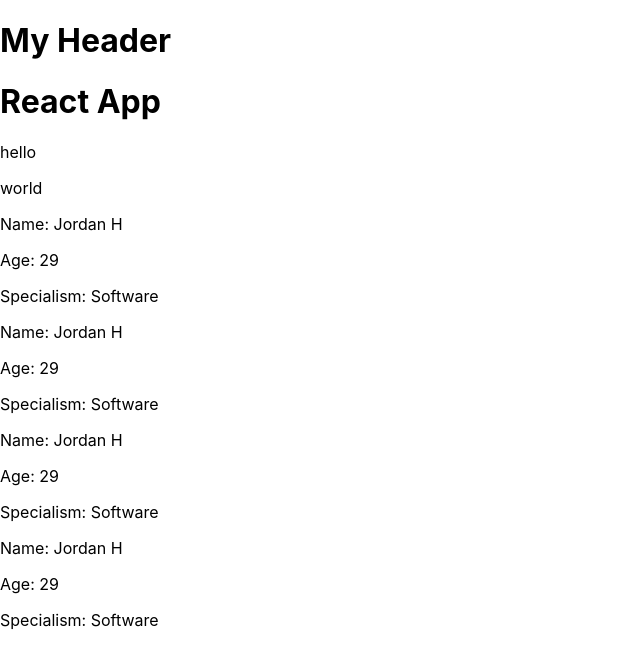
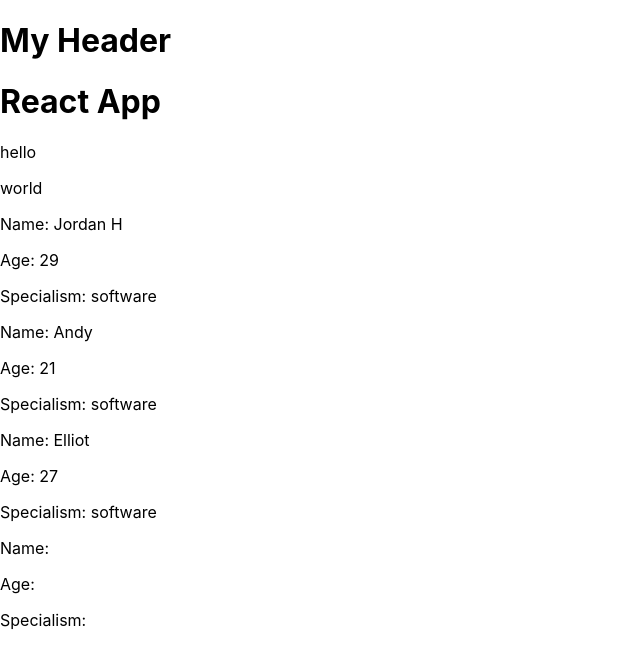
Before and after one commit to JHarry444/LBG-React-Demo, a React (Create React App) app: page / in a window 1280 px wide. Shown: the top 668 px of the page, without its empty margins (0-640 px from the left). Built offline with nearby package versions, Linux system fonts and the light colour scheme.

Commit message:
props example

```diff
--- a/src/App.js
+++ b/src/App.js
@@ -1,7 +1,7 @@
 import logo from './logo.svg';
 import './App.css';
+import Header from './components/Header';
 import Trainer from './components/Trainer';
-import Header from './components/Header';
 
 // react component called App
 function App() {
@@ -12,9 +12,9 @@ function App() {
       <h1>React App</h1>
       <p>hello</p>
       <p>world</p>
-      <Trainer />
-      <Trainer />
-      <Trainer />
+      <Trainer name="Jordan H" age="29" specialism="software"/>
+      <Trainer name="Andy" age="21" specialism="software"/>
+      <Trainer name="Elliot" age="27" specialism="software"/>
       <Trainer />
     </div>
   );
--- a/src/components/Trainer.jsx
+++ b/src/components/Trainer.jsx
@@ -1,11 +1,15 @@
 // Component names MUST be capitalised
-function Trainer() {
+function Trainer(props) {
     // components return html
+    console.log("Props:", props);
+    console.log("Name:", props.name);
+    console.log("Age:", props.age);
+    console.log("Specialism:", props.specialism);
     return (
         <div>
-            <p>Name: Jordan H</p>
-            <p>Age: 29</p>
-            <p>Specialism: Software</p>
+            <p>Name: {props.name}</p>
+            <p>Age: {props.age}</p>
+            <p>Specialism: {props.specialism}</p>
         </div>
     );
 }
```
